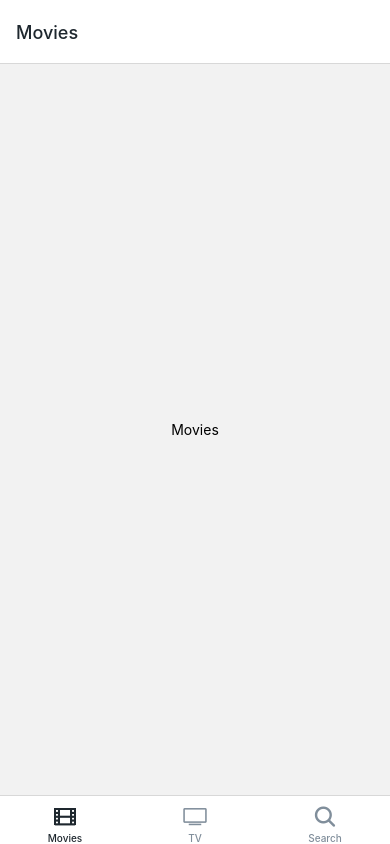
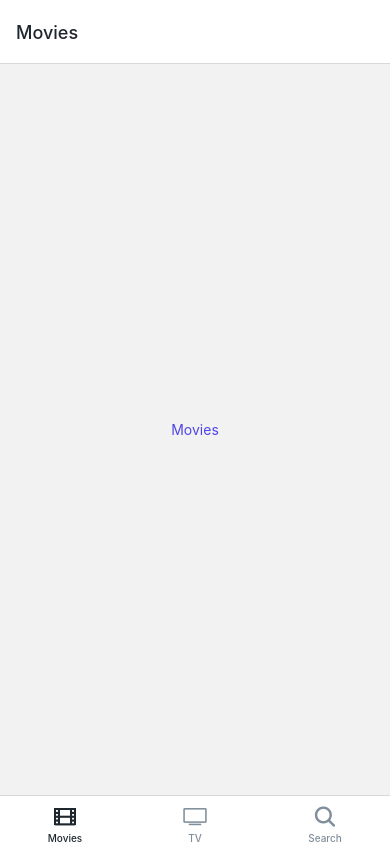
Before and after one commit to sonhaechang/noovies, a React Native app: screen /Movies in a window 390 px wide. Built offline with nearby package versions, Linux system fonts and the light colour scheme.

Commit message:
feat: Install and apply styled component
1. imstall styled-components 및 적용 (기본적인 사용법)
2. colors.js colors에 yellow: '#ffa801' -> indigo: '#4F46E5'로 변경
3. navigation/Tabs/Tab.Navigator/screenOptions/tabBarActiveTintColor colors.yellow -> colors.indigo로 변경

```diff
--- a/colors.js
+++ b/colors.js
@@ -1,6 +1,6 @@
 export const colors = {
     dark: '#1e272e',
     darkGrey: '#d3dae2',
+    indigo: '#4F46E5',
     lightGrey: '#808e9b',
-    yellow: '#ffa801',
 }
--- a/navigation/Tabs.js
+++ b/navigation/Tabs.js
@@ -20,7 +20,7 @@ export default function Tabs() {
             initialRouteName='Movies'
             screenOptions={{
                 tabBarStyle: { backgroundColor: isDark ? colors.dark : 'white', },
-                tabBarActiveTintColor: isDark ? colors.yellow : colors.dark,
+                tabBarActiveTintColor: isDark ? colors.indigo : colors.dark,
                 tabBarInactiveTintColor: isDark ? '#d3dae2' : '#808e9b',
                 headerStyle: { backgroundColor: isDark ? colors.dark : 'white', },
                 headerTitleStyle: { color: isDark ? 'white' : colors.dark, },
--- a/package.json
+++ b/package.json
@@ -20,7 +20,8 @@
     "react": "18.2.0",
     "react-native": "0.71.7",
     "react-native-safe-area-context": "4.5.0",
-    "react-native-screens": "~3.20.0"
+    "react-native-screens": "~3.20.0",
+    "styled-components": "^5.3.10"
   },
   "devDependencies": {
     "@babel/core": "^7.20.0"
--- a/screens/Movies.js
+++ b/screens/Movies.js
@@ -1,17 +1,22 @@
 import React from 'react';
-import { Text, TouchableOpacity } from 'react-native';
+import styled from 'styled-components/native';
+
+const Btn = styled.TouchableOpacity`
+    flex: 1;
+    justify-content: center;
+    align-items: center;
+`;
+
+const Title = styled.Text`
+    color: #4F46E5;
+`
 
 export default function Movies({ navigation: { navigate } }) {
     return (
-        <TouchableOpacity
+        <Btn
             onPress={() => navigate('Stack', { screen: 'Three' })}
-            style={{
-                flex: 1,
-                justifyContent: 'center',
-                alignItems: 'center',
-            }}
         >
-            <Text>Movies</Text>
-        </TouchableOpacity>
+            <Title>Movies</Title>
+        </Btn>
     );
 }
```
Also changed, not shown: 2 other files (tests, documents, lock files or other folders).
